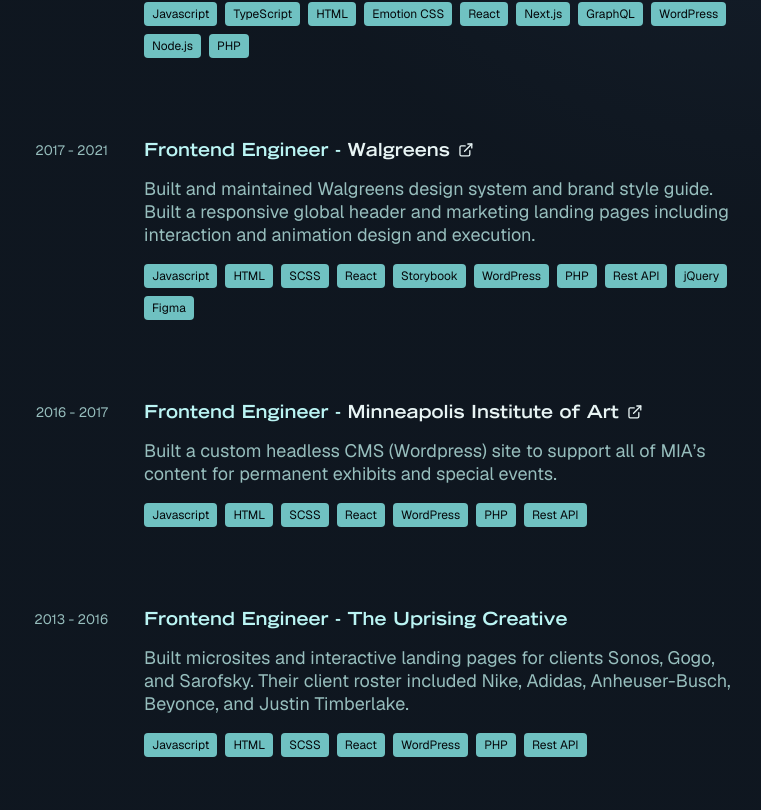
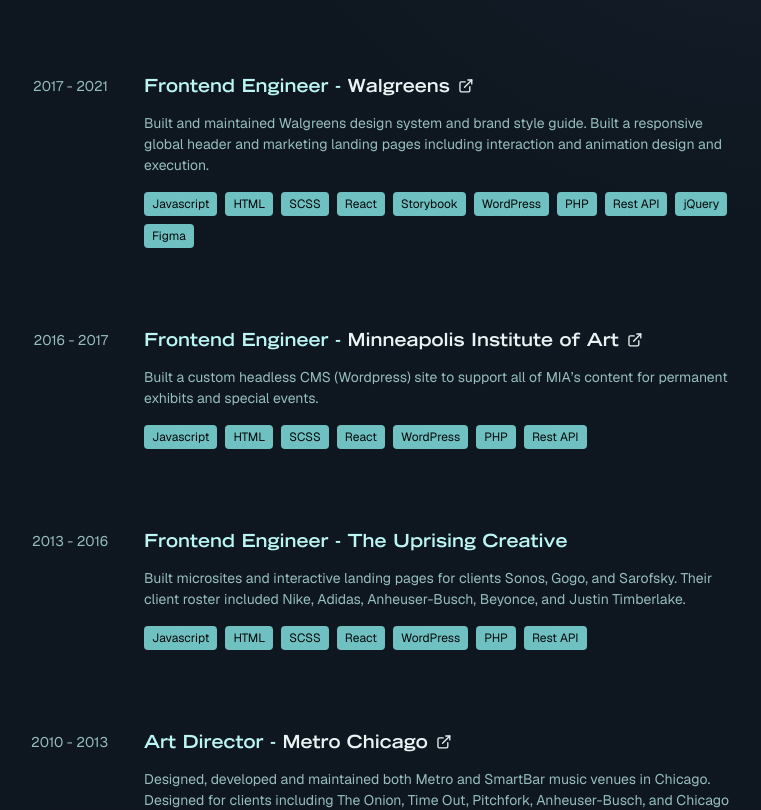
Before and after one commit to rynoska/portfolio, a Next.js app: page / in a window 1280 px wide. Shown: the part 1094-1904 px from the top of the page, without its empty margins (464-1225 px from the left). Built offline with nearby package versions, Linux system fonts and the light colour scheme; a web font is replaced by a local one.

Commit message:
added fade-in animation and font-size updates

```diff
--- a/app/page.tsx
+++ b/app/page.tsx
@@ -15,6 +15,7 @@
 import HeroIntro from "./src/components/hero/HeroIntro";
 import Link from "next/link";
 import { theme } from "./src/theme/theme";
+import { FadeIn } from "./src/components/fadeIn/FadeIn";
 
 export default function Home() {
   return (
@@ -90,6 +91,7 @@
                 API to create an approachable way to view vinyl collections with your friends.
               </p>
             </section>
+            <FadeIn>
               {/* Tock */}
               <DateSection
                 css={css`
@@ -204,6 +206,8 @@
                   </ChipList>
                 </div>
               </DateSection>
+            </FadeIn>
+            <FadeIn>
               <DateSection>
                 <time>2017 - 2021</time>
                 <div
@@ -241,6 +245,8 @@
                   </ChipList>
                 </div>
               </DateSection>
+            </FadeIn>
+            <FadeIn>
               <DateSection>
                 <time>2016 - 2017</time>
                 <div
@@ -259,8 +265,8 @@
                     </HeadingLink>
                   </Heading3>
                   <p>
-                  Built a custom headless CMS (Wordpress) site to support all of MIA&rsquo;s content
-                  for permanent exhibits and special events.
+                    Built a custom headless CMS (Wordpress) site to support all of MIA&rsquo;s
+                    content for permanent exhibits and special events.
                   </p>
 
                   <ChipList>
@@ -274,6 +280,8 @@
                   </ChipList>
                 </div>
               </DateSection>
+            </FadeIn>
+            <FadeIn>
               <DateSection>
                 <time>2013 - 2016</time>
                 <div
@@ -284,8 +292,8 @@
                   <Heading3>Frontend Engineer - The Uprising Creative</Heading3>
                   <p>
                     Built microsites and interactive landing pages for clients Sonos, Gogo, and
-                  Sarofsky. Their client roster included Nike, Adidas, Anheuser-Busch, Beyonce, and
-                  Justin Timberlake.
+                    Sarofsky. Their client roster included Nike, Adidas, Anheuser-Busch, Beyonce,
+                    and Justin Timberlake.
                   </p>
 
                   <ChipList>
@@ -299,6 +307,8 @@
                   </ChipList>
                 </div>
               </DateSection>
+            </FadeIn>
+            <FadeIn>
               <DateSection>
                 <time>2010 - 2013</time>
                 <div
@@ -334,6 +344,7 @@
                   </ChipList>
                 </div>
               </DateSection>
+            </FadeIn>
 
             <section
               css={css`
--- a/app/posters/page.tsx
+++ b/app/posters/page.tsx
@@ -93,7 +93,7 @@
               max-width: 1200px;
               display: grid;
               grid-template-columns: repeat(12, 1fr);
-              gap: 1rem;
+              gap: 2rem;
               grid-template-columns: repeat(6, minmax(0, 1fr));
               @media (max-width: 1200px) {
                 grid-template-columns: repeat(8, minmax(0, 1fr));
--- a/app/src/components/fadeIn/FadeIn.tsx
+++ b/app/src/components/fadeIn/FadeIn.tsx
@@ -24,13 +24,29 @@
   root = null,
   delay = 0,
   threshold = 0.1,
-  rootMargin = "0px 0px -80px 0px",
+  rootMargin = "0px 0px -10px 0px",
   wrapperCss,
 }: FadeInProps) {
   const [isVisible, setIsVisible] = useState(false);
+  const [prefersReducedMotion, setPrefersReducedMotion] = useState(false);
   const ref = useRef<HTMLDivElement>(null);
 
   useEffect(() => {
+    const mediaQuery = window.matchMedia("(prefers-reduced-motion: reduce)");
+    const updatePreference = () => setPrefersReducedMotion(mediaQuery.matches);
+
+    updatePreference();
+    mediaQuery.addEventListener("change", updatePreference);
+
+    return () => mediaQuery.removeEventListener("change", updatePreference);
+  }, []);
+
+  useEffect(() => {
+    if (prefersReducedMotion) {
+      setIsVisible(true);
+      return;
+    }
+
     const el = ref.current;
     if (!el) return;
     const observer = new IntersectionObserver(
@@ -44,8 +60,10 @@
     );
     observer.observe(el);
     return () => observer.disconnect();
-    // eslint-disable-next-line react-hooks/exhaustive-deps
-  }, []);
+  }, [prefersReducedMotion, threshold, rootMargin, root]);
+
+  const shouldAnimate = !prefersReducedMotion;
+  const isShown = isVisible || prefersReducedMotion;
 
   return (
     <div
@@ -53,11 +71,11 @@
       css={[
         wrapperCss,
         css`
-          opacity: ${isVisible ? 1 : 0};
-          transform: ${isVisible ? "translateY(0)" : "translateY(50px)"};
-          transition:
-            opacity 1s ease-in-out ${delay}ms,
-            transform 0.8s ease-in-out ${delay}ms;
+          opacity: ${isShown ? 1 : 0};
+          transform: ${isShown || !shouldAnimate ? "translateY(0)" : "translateY(1rem)"};
+          transition: ${shouldAnimate
+            ? `opacity 0.6s ease-in-out ${delay}ms, transform 0.6s ease-in-out ${delay}ms`
+            : "none"};
         `,
       ]}
     >
--- a/app/src/pages/page.styles.ts
+++ b/app/src/pages/page.styles.ts
@@ -20,10 +20,13 @@
   p,
   time {
     color: rgb(151, 190, 189);
-    font-size: 1.125rem;
   }
   p:first-of-type {
     margin-top: 0;
+  }
+
+  p {
+    line-height: 1.5;
   }
 
   a {
@@ -36,8 +39,13 @@
     }
   }
   time {
-    font-size: 0.85rem;
+    font-size: 0.875rem;
     margin-top: 0.15rem;
+
+    @media (max-width: ${({ theme }) => theme.breakpoints.sm}) {
+      margin-bottom: 0.75rem;
+      display: block;
+    }
   }
 `;
 
@@ -87,13 +95,19 @@
 `;
 
 export const DateSection = styled.section`
-  display: flex;
-  justify-content: flex-end;
-  align-items: flex-start;
-  gap: 36px;
-  margin-left: auto;
   max-width: 820px;
   margin-top: 4rem;
+
+  @media (min-width: ${({ theme }) => theme.breakpoints.sm}) {
+    display: flex;
+    justify-content: flex-end;
+    align-items: flex-start;
+    gap: 36px;
+    margin-left: auto;
+  }
+  p {
+    font-size: 0.875rem;
+  }
 `;
 
 export const HeadingLink = styled.a`
```
Lines whose indentation alone changed are shown as unchanged.
